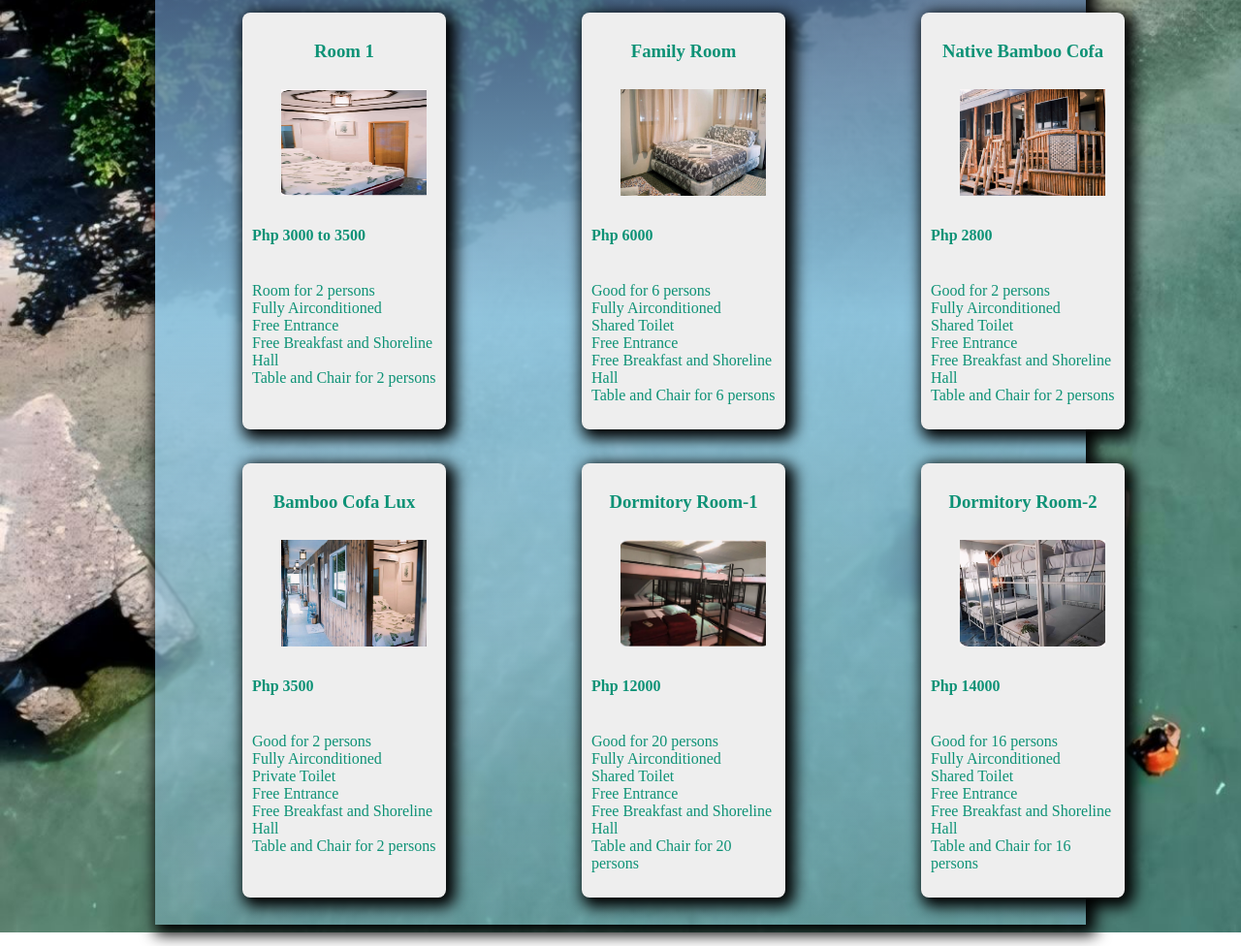
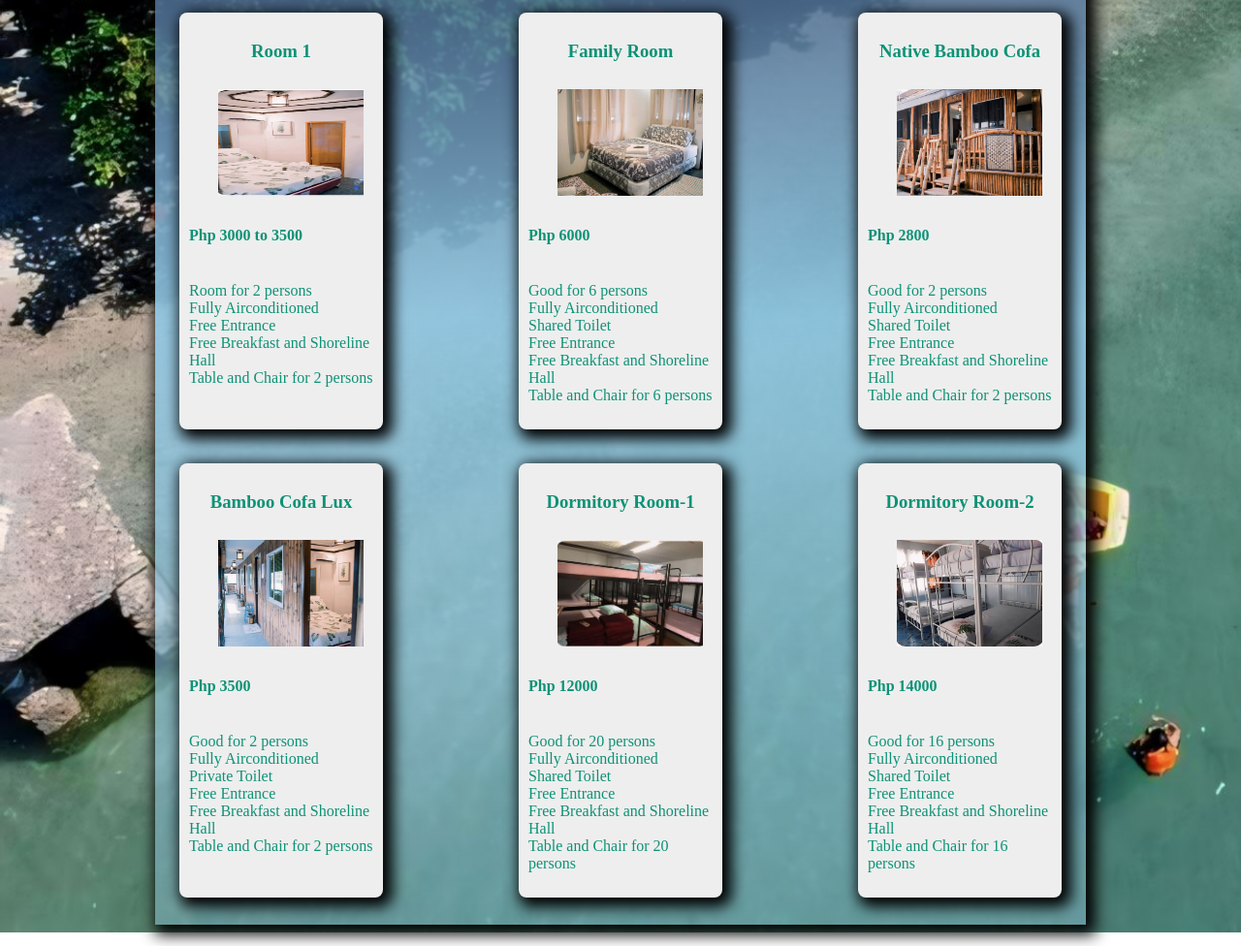
Before and after one commit to JeremyBarcebal/barcebal-labexams, a plain HTML site: page rooms.html in a window 1280 px wide. Shown: the part 306-1282 px from the top of the page at 97% size. Drawn offline with Linux system fonts and the light colour scheme.

Commit message:
Update rooms.css

```diff
--- a/rooms.css
+++ b/rooms.css
@@ -72,12 +72,14 @@ nav a:hover{
 .container1{
   display: flex;
   position: relative;
+    margin-left: -65px;
 
 }
 .container2{
   display: flex;
   position: relative;
   margin-top: -15px;
+    margin-left: -65px;
 
 }
 .card{
```
